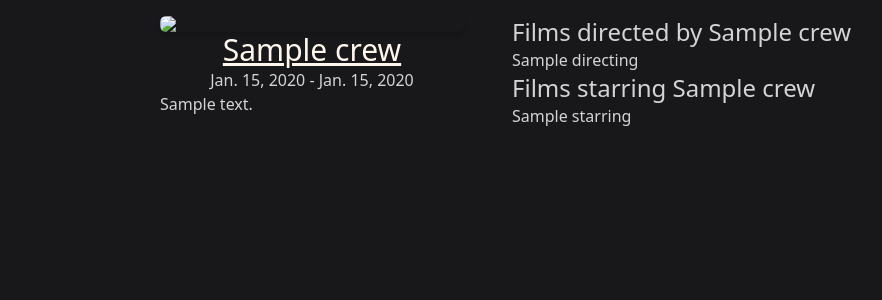
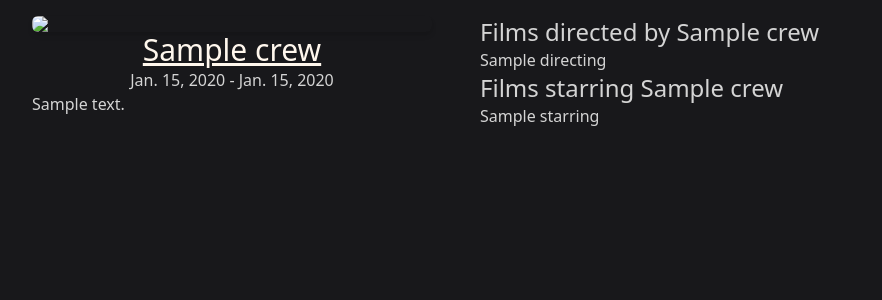
Before and after one commit to tktajwar/cheeserate, a Django app: template cheeserate_app/templates/cheeserate/crew_slug.html in a window 1280 px wide. Shown: the top 300 px of the page, without its empty margins (48-930 px from the left). Run offline with Django 5.2, Linux system fonts and the light colour scheme; tables that the repository leaves empty hold one stand-in row (values such as "Sample post"); the template is opened without the code that fills it: values that come from a table or form of the project are taken from there, most other values are stand-ins (such as "Sample title", 1, 10 or a date in 2020).

Commit message:
make /c/slug page larger

```diff
--- a/cheeserate_app/templates/cheeserate/crew_slug.html
+++ b/cheeserate_app/templates/cheeserate/crew_slug.html
@@ -5,7 +5,7 @@
 {% block content %}
 
 <div id="page-wrapper"
-     class="grid grid-cols-8 gap-8 max-w-4xl m-auto p-4">
+     class="grid md:grid-cols-8 gap-8 max-w-6xl m-auto p-4">
   <div id="profile-col" class="col-span-3">
     {% if crew.headshot_url %}
     <figure class="w-full">
```
